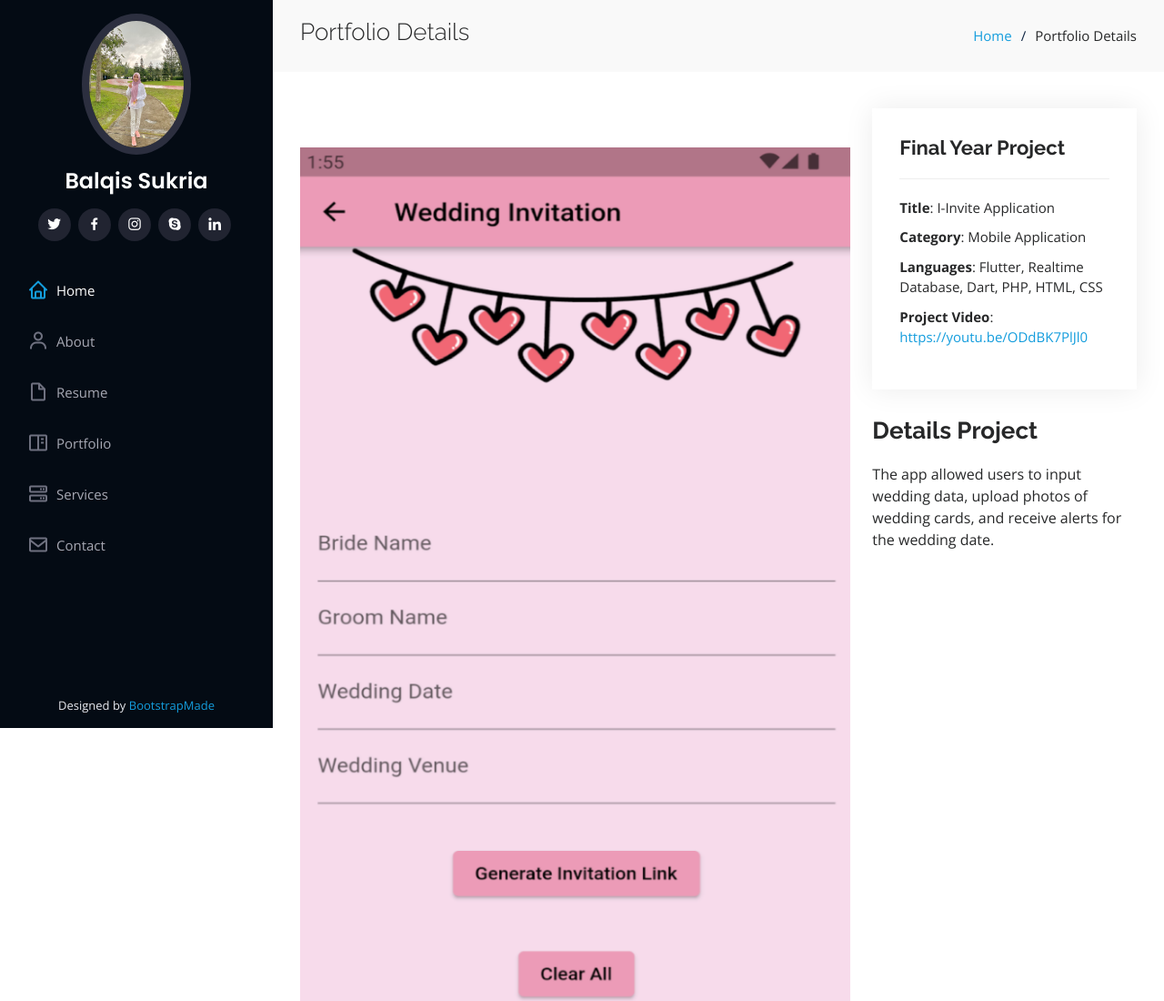
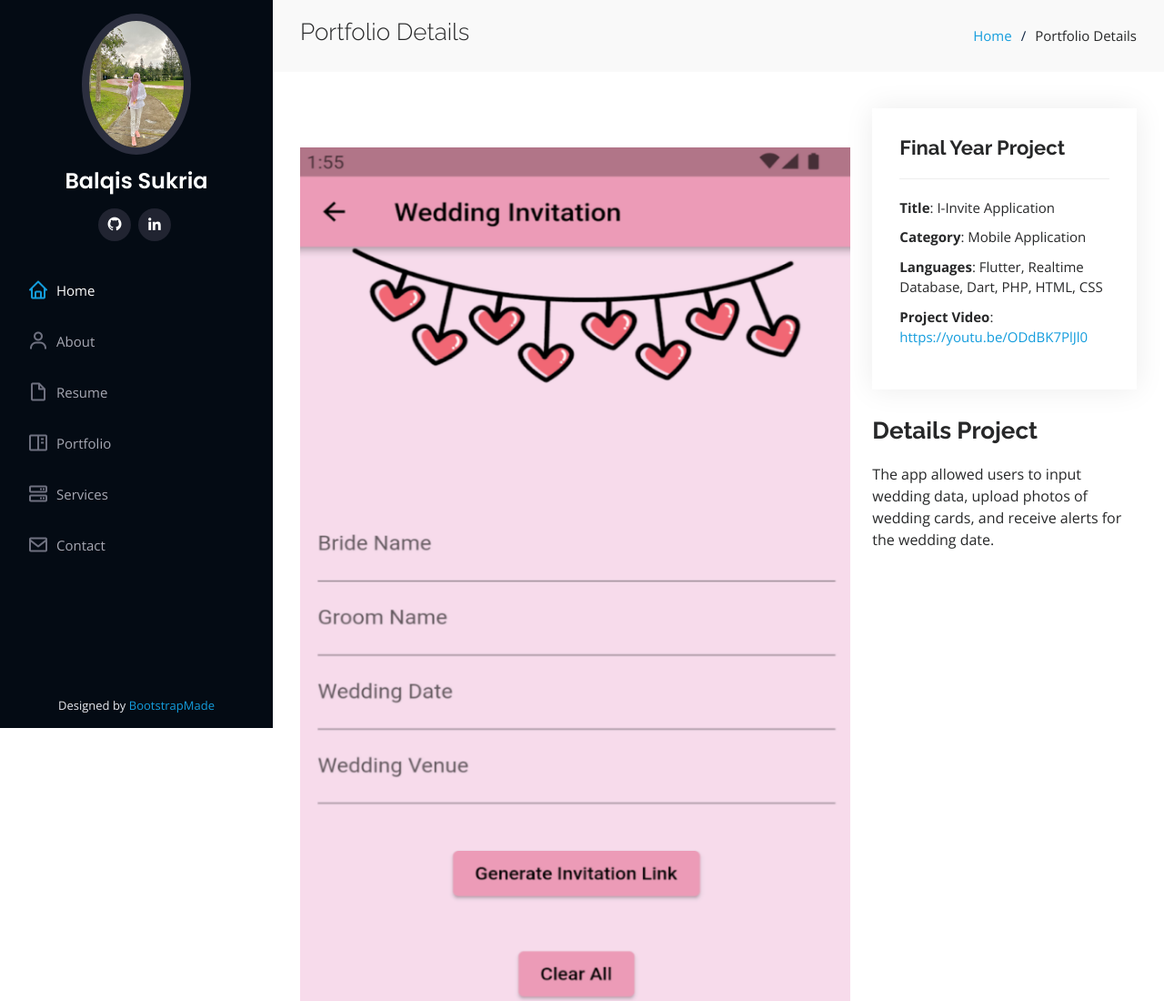
Before and after one commit to balqissukria/myportfolio, a plain HTML site: page portfolio-details.html in a window 1280 px wide. Shown: the top 1100 px of the page at 91% size. Drawn offline with nearby package versions, Linux system fonts and the light colour scheme.

Commit message:
Update portfolio-details.html

```diff
--- a/portfolio-details.html
+++ b/portfolio-details.html
@@ -49,11 +49,8 @@
         <img src="assets/img/balqis.jpeg" alt="" class="img-fluid rounded-circle">
         <h1 class="text-light"><a href="index.html">Balqis Sukria</a></h1>
         <div class="social-links mt-3 text-center">
-          <a href="#" class="twitter"><i class="bx bxl-twitter"></i></a>
-          <a href="#" class="facebook"><i class="bx bxl-facebook"></i></a>
-          <a href="#" class="instagram"><i class="bx bxl-instagram"></i></a>
-          <a href="#" class="google-plus"><i class="bx bxl-skype"></i></a>
-          <a href="#" class="linkedin"><i class="bx bxl-linkedin"></i></a>
+          <a href="https://github.com/balqissukria?tab=repositories" class="facebook"><i class="bx bxl-github"></i></a>
+          <a href="https://www.linkedin.com/in/balqissukria1209/" class="linkedin"><i class="bx bxl-linkedin"></i></a>
         </div>
       </div>
 
```
